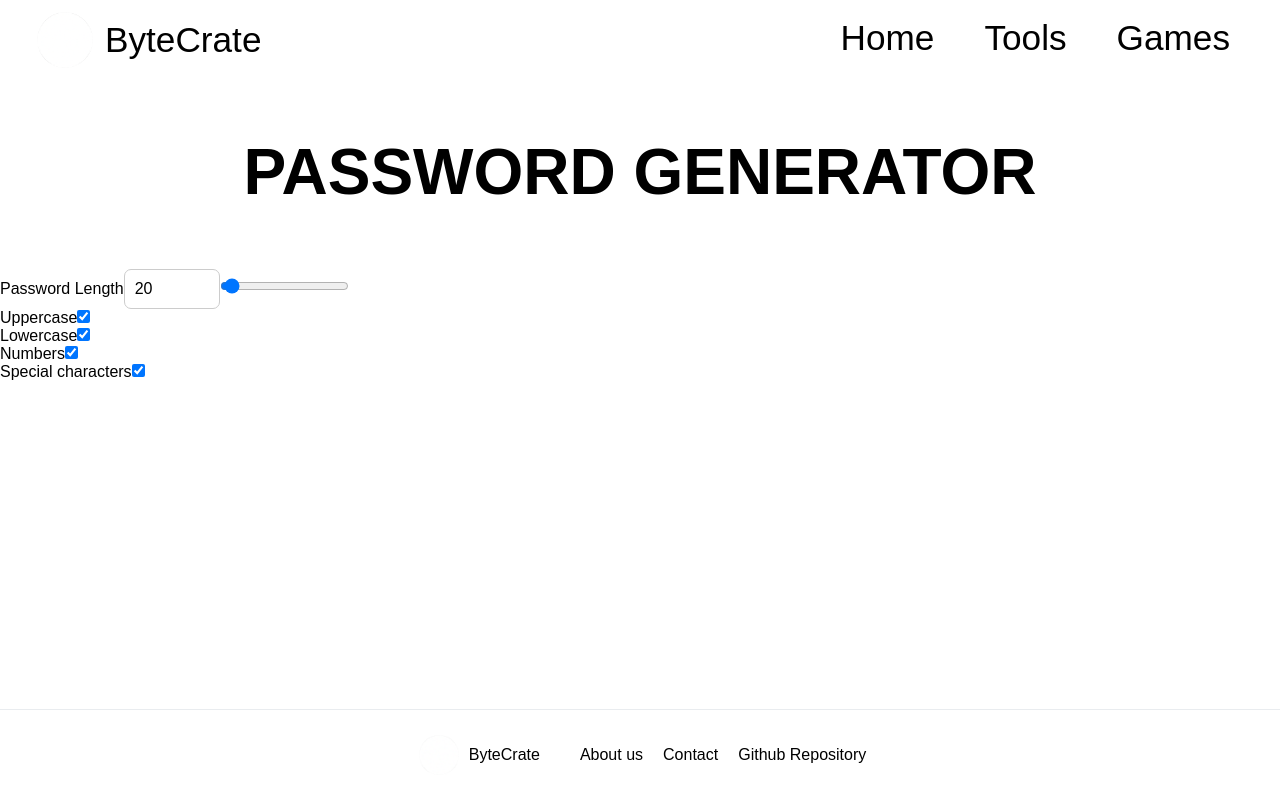
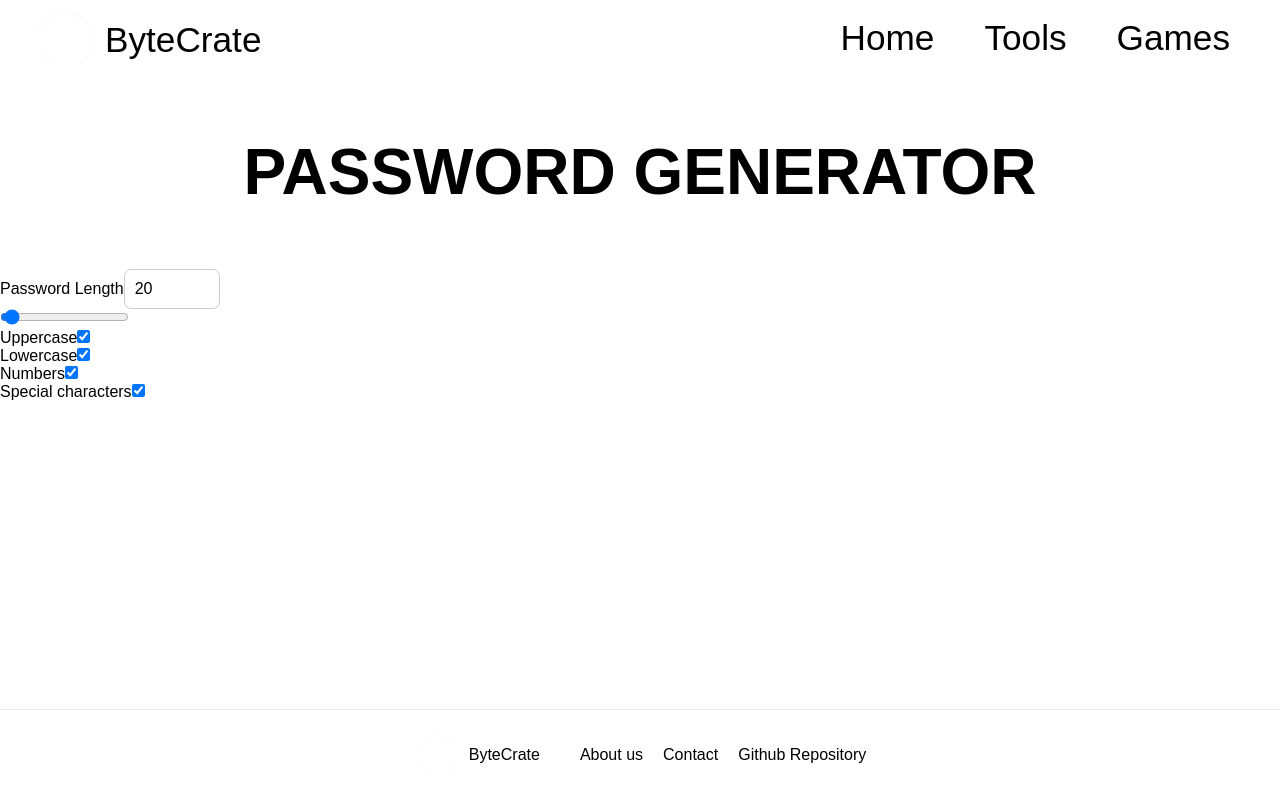
Before and after one commit to hafemi/bytecrate, a Next.js app: page /tools/password-generator in a window 1280 px wide. Built offline with nearby package versions, Linux system fonts and the light colour scheme.

Commit message:
PW Gen - used numberinput component for length

```diff
--- a/components/tools/password-generator/interactives.tsx
+++ b/components/tools/password-generator/interactives.tsx
@@ -1,5 +1,6 @@
 import React from 'react';
 import { PWGenLengthRange } from '@/lib/types/tools';
+import { NumberInput } from '@/components/common/number-input';
 
 interface InteractivesProps {
   passwordLength: string;
@@ -29,13 +30,13 @@ export const InputFields: React.FC<InteractivesProps> = ({
   return (
     <div>
       <div>
-        <label htmlFor="passwordLength">Password Length</label>
-        <input
-          type="number"
+        <NumberInput
+          label="Password Length"
           id="passwordLength"
-          placeholder={`${PWGenLengthRange.min}-${PWGenLengthRange.max}`}
+          min={PWGenLengthRange.min}
+          max={PWGenLengthRange.max}
           value={passwordLength}
-          onChange={(e) => setPasswordLength(getValidValue(e.target.value))}
+          setValue={setPasswordLength}
         />
         <input
           type="range"
```
